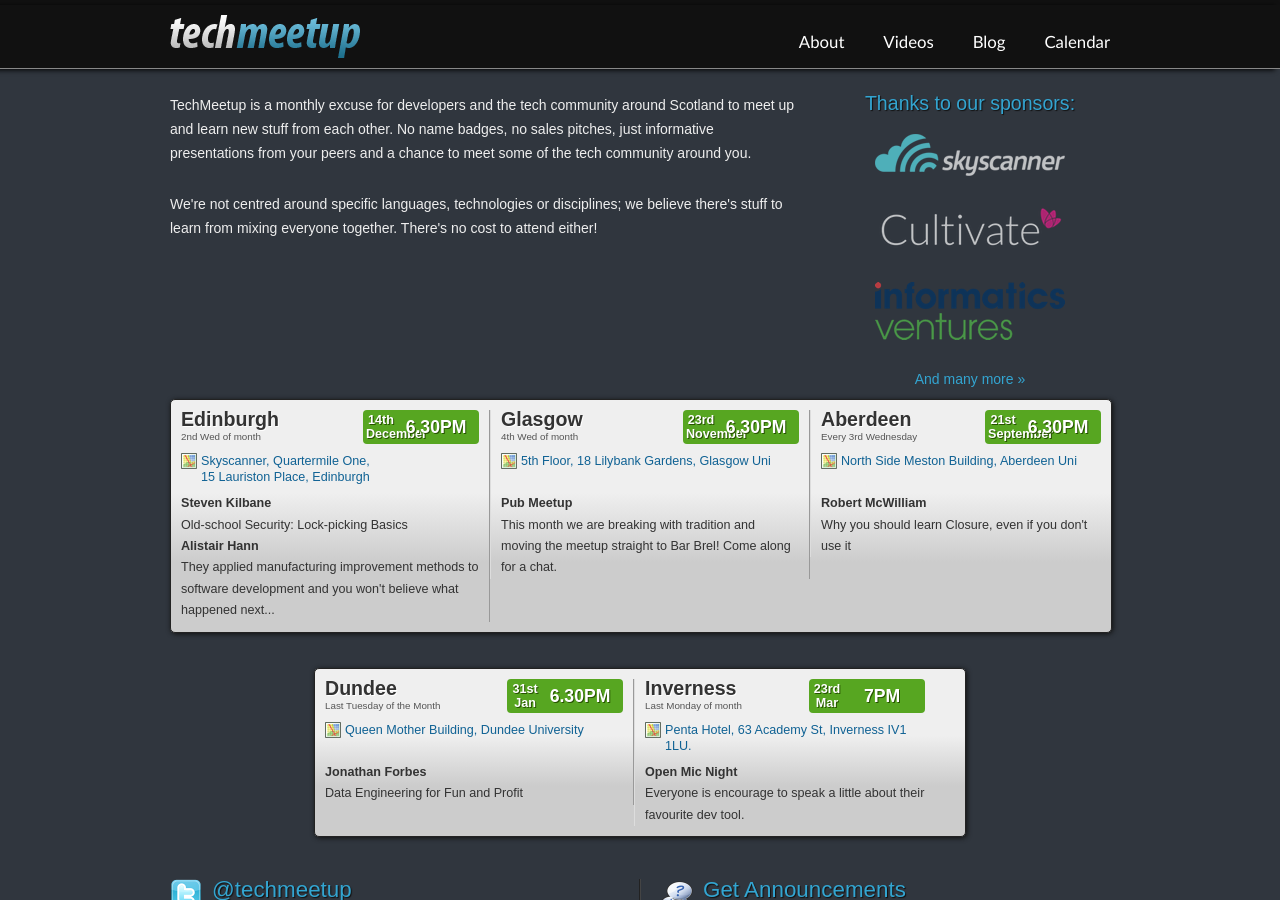
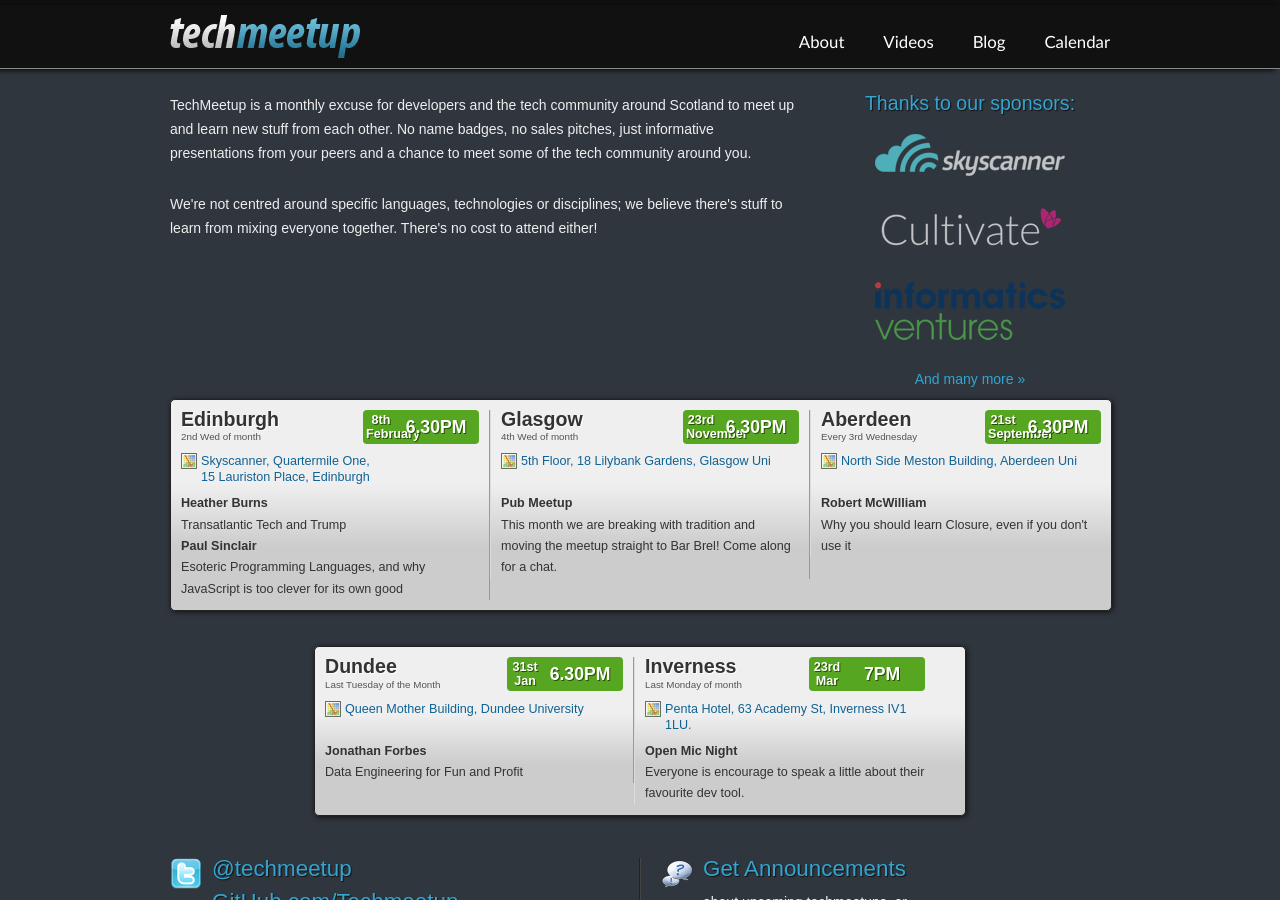
Before and after one commit to techmeetup/techmeetup.co.uk, a Jekyll site: the page built from index.html, in a window 1280 px wide and 900 px high. Built offline with Jekyll 4.4.1, drawn with Linux system fonts in a browser that asks for light colours.

Commit message:
Update Edinburgh speakers for Feb 2017

```diff
--- a/_data/index.json
+++ b/_data/index.json
@@ -2,16 +2,16 @@
   "edinburgh": {
     "speakers": [
       {
-        "name": "Steven Kilbane",
-        "talk": "Old-school Security: Lock-picking Basics"
+        "name": "Heather Burns",
+        "talk": "Transatlantic Tech and Trump"
       },
       {
-        "name": "Alistair Hann",
-        "talk": "They applied manufacturing improvement methods to software development and you won't believe what happened next..."
+        "name": "Paul Sinclair",
+        "talk": "Esoteric Programming Languages, and why JavaScript is too clever for its own good"
       }
     ],
-    "day": "14th",
-    "month": "December"
+    "day": "8th",
+    "month": "February"
   },
   "glasgow": {
     "speakers": [
```
